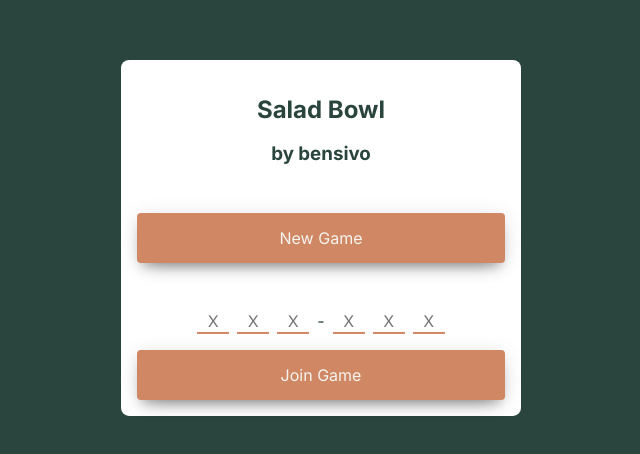
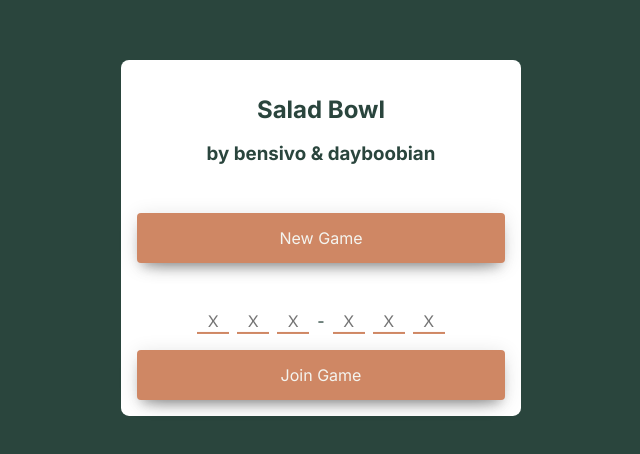
Before and after one commit to bensivo/salad-bowl, a Next.js app in the folder webapp/: page / in a window 1280 px wide. Shown: the part 178-632 px from the top of the page, without its empty margins (319-959 px from the left). Built offline with nearby package versions, Linux system fonts and the light colour scheme.

Commit message:
Added dayboobian to front-page credits

```diff
--- a/webapp/app/page.tsx
+++ b/webapp/app/page.tsx
@@ -50,7 +50,7 @@ export default function HomePage() {
             <div id='content-main' className='content-main card'>
                 <section id='title'>
                     <h1>Salad Bowl</h1>
-                    <h3>by bensivo</h3>
+                    <h3>by bensivo & dayboobian</h3>
                 </section>
 
                 <section id='menu'>
```
Also changed, not shown: 1 other file (tests, documents, lock files or other folders).
